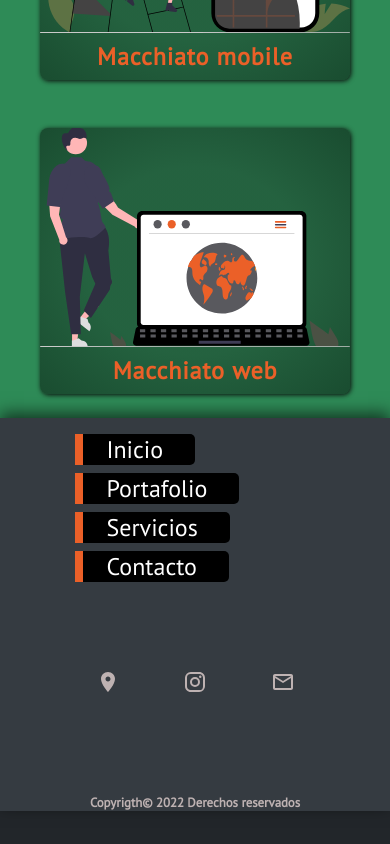
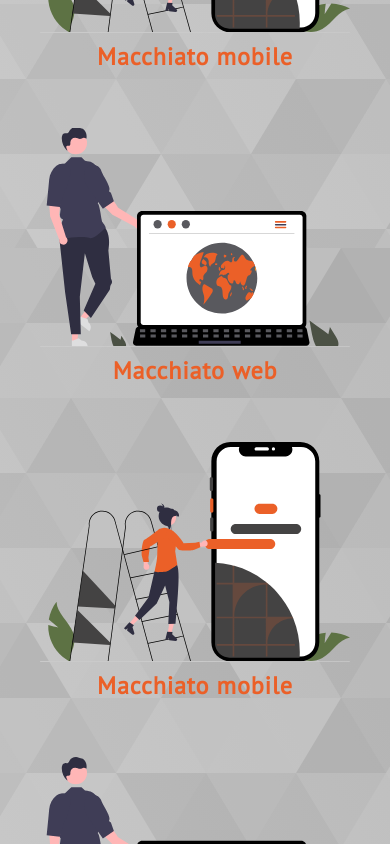
Before and after one commit to FedericoOlguin/AlomWeb, a React (Create React App) app in the folder frontend/: page /portfolio in a window 390 px wide. Shown: the part 1440-2284 px from the top of the page. Before the commit the page ends 2251 px from the top, so only its background shows below. Built offline with nearby package versions, Linux system fonts and the light colour scheme.

Commit message:
Services ok, falta responsive

```diff
--- a/frontend/src/Pages/Portfolio/Portfolio.jsx
+++ b/frontend/src/Pages/Portfolio/Portfolio.jsx
@@ -21,14 +21,14 @@ function Portfolio() {
         <h2 className="portfolio__subtitulo">Álom</h2>
         <p className="portfolio__parrafo">
           Somos una empresa que nace de la visión de un grupo de amigos y su
-          pasión por la programación. Construimos soluciones de Software de forma
-          inteligente, orientadas a las necesidades y requerimientos del cliente
-          cuidando siempre la experiencia del usuario. Estamos comprometidos con
-          cada proyecto que realizamos y siempre estamos buscando escalar
-          nuestra experiencia. Como parte de la vivencia del equipo hemos
-          desarrollado aplicaciones desde la conformación de su manejo de datos
-          (backend) hasta la visualización que va a experimentar el usuario
-          (frontend y UI), tanto a nivel web como mobile.
+          pasión por la programación. Construimos soluciones de Software de
+          forma inteligente, orientadas a las necesidades y requerimientos del
+          cliente cuidando siempre la experiencia del usuario. Estamos
+          comprometidos con cada proyecto que realizamos y siempre estamos
+          buscando escalar nuestra experiencia. Como parte de la vivencia del
+          equipo hemos desarrollado aplicaciones desde la conformación de su
+          manejo de datos (backend) hasta la visualización que va a experimentar
+          el usuario (frontend y UI), tanto a nivel web como mobile.
         </p>
       </div>
       <div id="div__portfolio-filtros">
@@ -37,7 +37,7 @@ function Portfolio() {
       </div>
       <div id="div__portfolio-cartas">
         <Card />
-
+        <Card />
       </div>
     </>
   );
--- a/frontend/src/Pages/Portfolio/portfolio.css
+++ b/frontend/src/Pages/Portfolio/portfolio.css
@@ -94,6 +94,6 @@ background-image: linear-gradient(
   width: 100%;
   min-height: 40vh;
   flex-wrap: wrap;
-  background-color: seagreen;
+ /*  background-color: seagreen; */
   justify-content: center;
 }
--- a/frontend/src/components/Cards/cards.css
+++ b/frontend/src/components/Cards/cards.css
@@ -6,14 +6,14 @@
   margin: 1.5rem 2.5rem;
   width: 365px;
   height: 100%;
-  background: radial-gradient(
+  /* background: radial-gradient(
     rgba(17, 17, 17, 0.336) 50%,
     rgba(0, 0, 0, 0.452) 100%
-  );
+  ); */
   overflow: hidden;
   position: relative;
   border-radius: 8px;
-  box-shadow: 1px 1px 5px #0a0a0a;
+ /*  box-shadow: 1px 1px 5px #0a0a0a; */
 }
 
 
@@ -81,28 +81,12 @@
 .card:hover .description>.boton-city{
   opacity: 1;
   color: var(--colorParrafoSecundario);
+  transform: scale(1.01);
+
 }
 
-/*
 
-.card:hover .description .boton-city {
-  opacity: 1;
+.card:active .description>.boton-city{
+  animation: gradient 3s infinite;
+  transform: scale(0.9);
 }
-
-.description .boton-city{
-    color: #fff;
-    background-color: #006d77;
-    display: inline-block;
-    padding: .3rem .5rem;
-    text-decoration: none;
-    border-radius: .5rem;
-    opacity: 0;
-    transition: all 0.3s ease-out 0.4;
-    font-size: 1.2rem;
-    border: none;
-}
-
-.description .boton-city:hover{
-    background: #83c5be;
-    color: #000 !important;
-} */
--- a/frontend/src/components/Cards/cards.jsx
+++ b/frontend/src/components/Cards/cards.jsx
@@ -16,7 +16,6 @@ function Card() {
           </div>
           <button className="boton-city">
             Demo
-            <ArrowRightAltIcon />
           </button>
         </div>
       </div>
@@ -30,7 +29,6 @@ function Card() {
           </div>
           <button className="boton-city">
             Demo
-            <ArrowRightAltIcon />
           </button>
         </div>
       </div>
```
